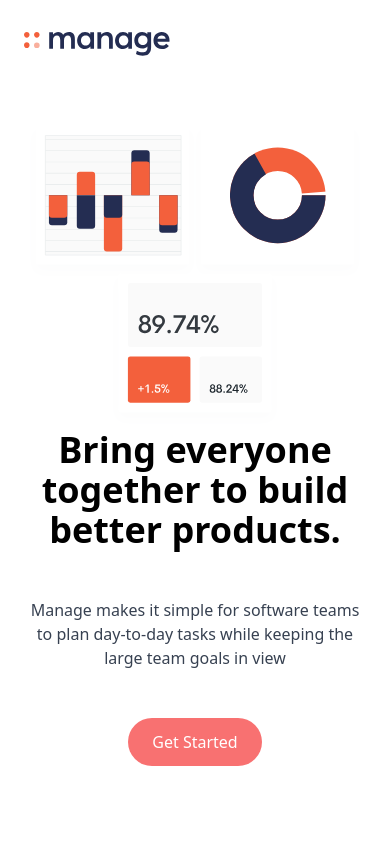
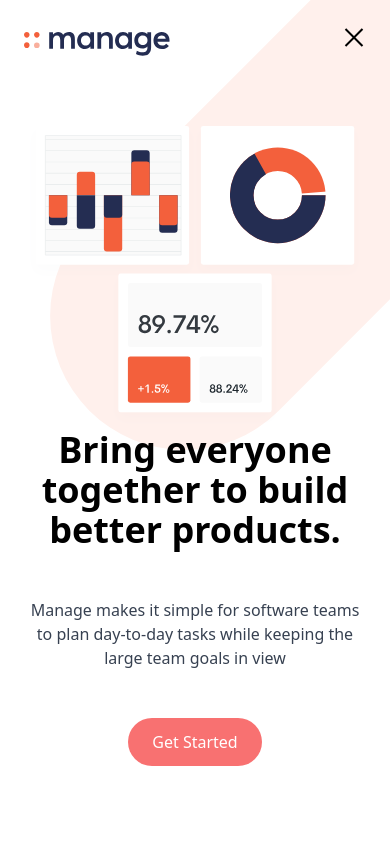
Before and after one commit to junosdakolo/Manage, a website: page src/index.html in a window 390 px wide. Shown: the top 844 px of the page. Drawn offline with Linux system fonts and the light colour scheme.

Commit message:
9th commit

```diff
--- a/src/index.html
+++ b/src/index.html
@@ -25,7 +25,24 @@
             </div>
             <!-- Button -->
              <a href="" class="hidden md:block p-3 px-6 text-white bg-red-400 rounded-full baseline hover:bg-red-200"> Get Started</a>
+
+             <!-- Hamburger Icon -->
+            <button      id="menu-btn" class="open hamburger md:hidden focus:outline-none">
+                <span class="hamburger-top"></span>
+                <span class="hamburger-middle"></span>
+                <span class="hamburger-bottom"></span>
+            </button>
          </div>
+         <!-- Mobile Menu -->
+          <div class="md:hidden">
+            <div id="menu" class="absolute flex flex-col hidden items-center self-end py-8 mt-10 space-y-6 font-bold bg-white sm:w-auto sm:self-center left-6 right-6 drop-shadow-md">
+                <a href="#Pricing.html" class="hover:text-red-300">Pricing</a>
+                <a href="#Product.html" class="hover:text-red-300">Product</a>
+                <a href="#AboutUS.html" class="hover:text-red-300">About Us</a>
+                <a href="#Careers.html" class="hover:text-red-300">Careers</a>
+                <a href="#Community.html" class="hover:text-red-300">Community</a>
+            </div>
+          </div>
     </nav>
     <!-- Hero Section -->
     <section id="hero">
@@ -210,5 +227,6 @@
 
             </div>
     </footer>
+    <script src="../js/index.js"></script>
 </body>
 </html>
--- a/src/input.css
+++ b/src/input.css
@@ -1,3 +1,74 @@
 @tailwind base;
 @tailwind components;
 @tailwind utilities;
+
+body{
+    background-image: url('../images/bg-tablet-pattern.svg');
+    background-repeat: no-repeat;
+    background-size: 800px;
+    background-position: 90% -25%;
+}
+
+#cta{
+    background-image: url('../images/bg-simplify-section-desktop.svg');
+    background-repeat: no-repeat;
+
+}
+
+@media (max-width: 576px) {
+    body {
+      background-position: 50px -50px;
+      background-size: 500px;
+    }
+
+    #cta {
+      background-image: url('../images/bg-simplify-section-mobile.svg');
+    }
+  }
+
+  /* Hamburger Menu */
+.hamburger {
+    cursor: pointer;
+    width: 24px;
+    height: 24px;
+    transition: all 0.25s;
+    position: relative;
+  }
+
+  .hamburger-top,
+  .hamburger-middle,
+  .hamburger-bottom {
+    position: absolute;
+    top: 0;
+    left: 0;
+    width: 24px;
+    height: 2px;
+    background: #000;
+    transform: rotate(0);
+    transition: all 0.5s;
+  }
+
+  .hamburger-middle {
+    transform: translateY(7px);
+  }
+
+  .hamburger-bottom {
+    transform: translateY(14px);
+  }
+
+  .open {
+    transform: rotate(90deg);
+    transform: translateY(0px);
+  }
+
+  .open .hamburger-top {
+    transform: rotate(45deg) translateY(6px) translate(6px);
+  }
+
+  .open .hamburger-middle {
+    display: none;
+  }
+
+  .open .hamburger-bottom {
+    transform: rotate(-45deg) translateY(6px) translate(-6px);
+  }
```
Also changed, not shown: css/style.css, js/index.js (added).
